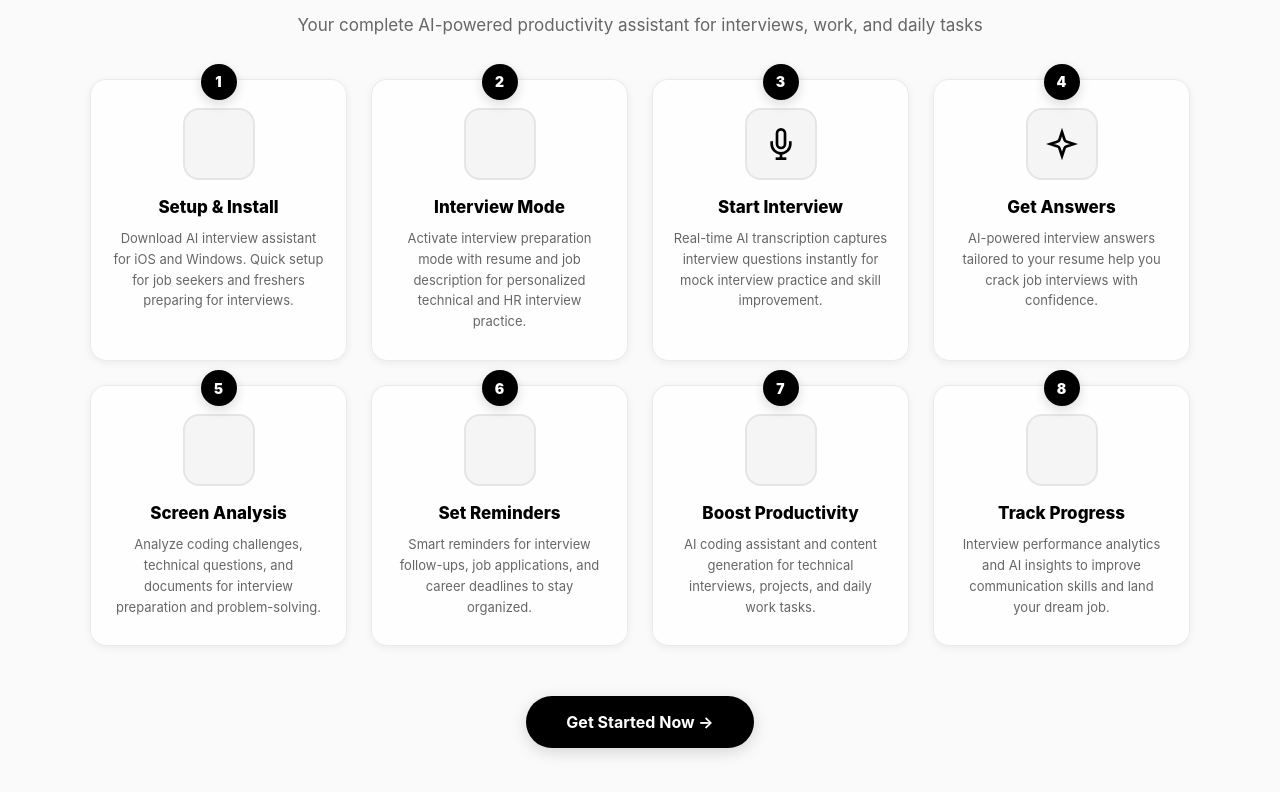
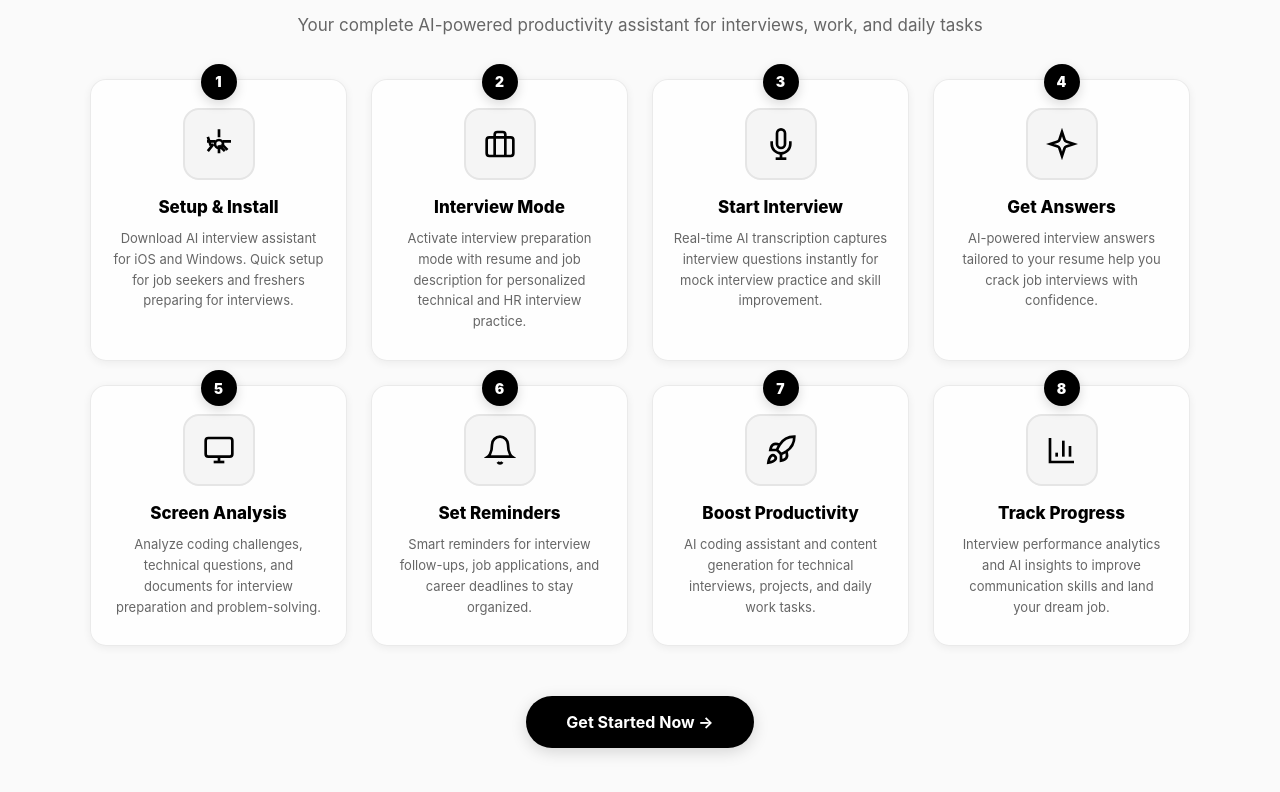
Before and after one commit to jos1996/AIAstent-Web, a React (Vite) app: page / in a window 1280 px wide. Shown: the part 2048-2840 px from the top of the page. Built offline with nearby package versions, Linux system fonts and the light colour scheme; no server answers.

Commit message:
Fix: Add missing icon definitions (Settings, Briefcase, Monitor, Bell, Rocket, BarChart3, ArrowRight) to resolve page rendering issue

```diff
--- a/src/pages/HomePage.tsx
+++ b/src/pages/HomePage.tsx
@@ -12,6 +12,13 @@ const Icon = ({ name, size = 24 }: { name: string; size?: number }) => {
     Mic: <svg width={size} height={size} viewBox="0 0 24 24" fill="none" stroke="currentColor" strokeWidth="2"><path d="M12 1a3 3 0 0 0-3 3v8a3 3 0 0 0 6 0V4a3 3 0 0 0-3-3z"/><path d="M19 10v2a7 7 0 0 1-14 0v-2"/><line x1="12" y1="19" x2="12" y2="23"/><line x1="8" y1="23" x2="16" y2="23"/></svg>,
     Zap: <svg width={size} height={size} viewBox="0 0 24 24" fill="none" stroke="currentColor" strokeWidth="2"><polygon points="13 2 3 14 12 14 11 22 21 10 12 10 13 2"/></svg>,
     Users: <svg width={size} height={size} viewBox="0 0 24 24" fill="none" stroke="currentColor" strokeWidth="2"><path d="M17 21v-2a4 4 0 0 0-4-4H5a4 4 0 0 0-4 4v2"/><circle cx="9" cy="7" r="4"/><path d="M23 21v-2a4 4 0 0 0-3-3.87"/><path d="M16 3.13a4 4 0 0 1 0 7.75"/></svg>,
+    Settings: <svg width={size} height={size} viewBox="0 0 24 24" fill="none" stroke="currentColor" strokeWidth="2"><circle cx="12" cy="12" r="3"/><path d="M12 1v6m0 6v6m9-9h-6m-6 0H3m15.364 6.364l-4.243-4.243m-6.364 0L3.636 17.364m12.728 0l-4.243-4.243m-6.364 0L3.636 6.636"/></svg>,
+    Briefcase: <svg width={size} height={size} viewBox="0 0 24 24" fill="none" stroke="currentColor" strokeWidth="2"><rect x="2" y="7" width="20" height="14" rx="2" ry="2"/><path d="M16 21V5a2 2 0 0 0-2-2h-4a2 2 0 0 0-2 2v16"/></svg>,
+    Monitor: <svg width={size} height={size} viewBox="0 0 24 24" fill="none" stroke="currentColor" strokeWidth="2"><rect x="2" y="3" width="20" height="14" rx="2" ry="2"/><line x1="8" y1="21" x2="16" y2="21"/><line x1="12" y1="17" x2="12" y2="21"/></svg>,
+    Bell: <svg width={size} height={size} viewBox="0 0 24 24" fill="none" stroke="currentColor" strokeWidth="2"><path d="M18 8A6 6 0 0 0 6 8c0 7-3 9-3 9h18s-3-2-3-9"/><path d="M13.73 21a2 2 0 0 1-3.46 0"/></svg>,
+    Rocket: <svg width={size} height={size} viewBox="0 0 24 24" fill="none" stroke="currentColor" strokeWidth="2"><path d="M4.5 16.5c-1.5 1.26-2 5-2 5s3.74-.5 5-2c.71-.84.7-2.13-.09-2.91a2.18 2.18 0 0 0-2.91-.09z"/><path d="m12 15-3-3a22 22 0 0 1 2-3.95A12.88 12.88 0 0 1 22 2c0 2.72-.78 7.5-6 11a22.35 22.35 0 0 1-4 2z"/><path d="M9 12H4s.55-3.03 2-4c1.62-1.08 5 0 5 0"/><path d="M12 15v5s3.03-.55 4-2c1.08-1.62 0-5 0-5"/></svg>,
+    BarChart3: <svg width={size} height={size} viewBox="0 0 24 24" fill="none" stroke="currentColor" strokeWidth="2"><path d="M3 3v18h18"/><path d="M18 17V9"/><path d="M13 17V5"/><path d="M8 17v-3"/></svg>,
+    ArrowRight: <svg width={size} height={size} viewBox="0 0 24 24" fill="none" stroke="currentColor" strokeWidth="2"><line x1="5" y1="12" x2="19" y2="12"/><polyline points="12 5 19 12 12 19"/></svg>,
   }
   return icons[name] || null
 }
```
